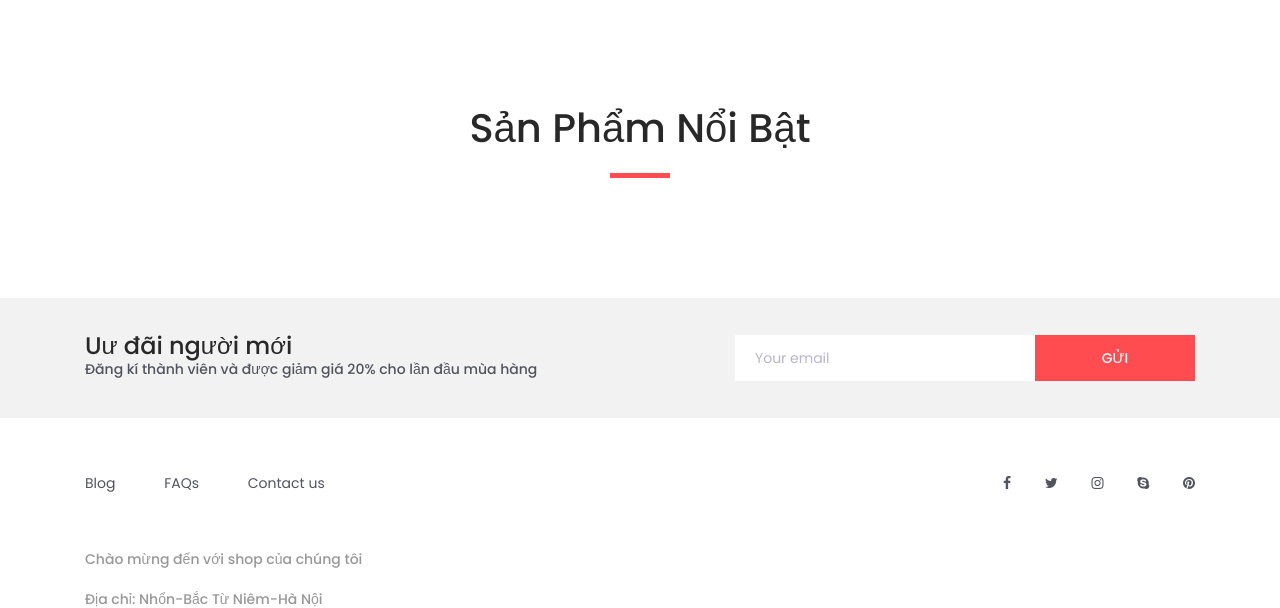
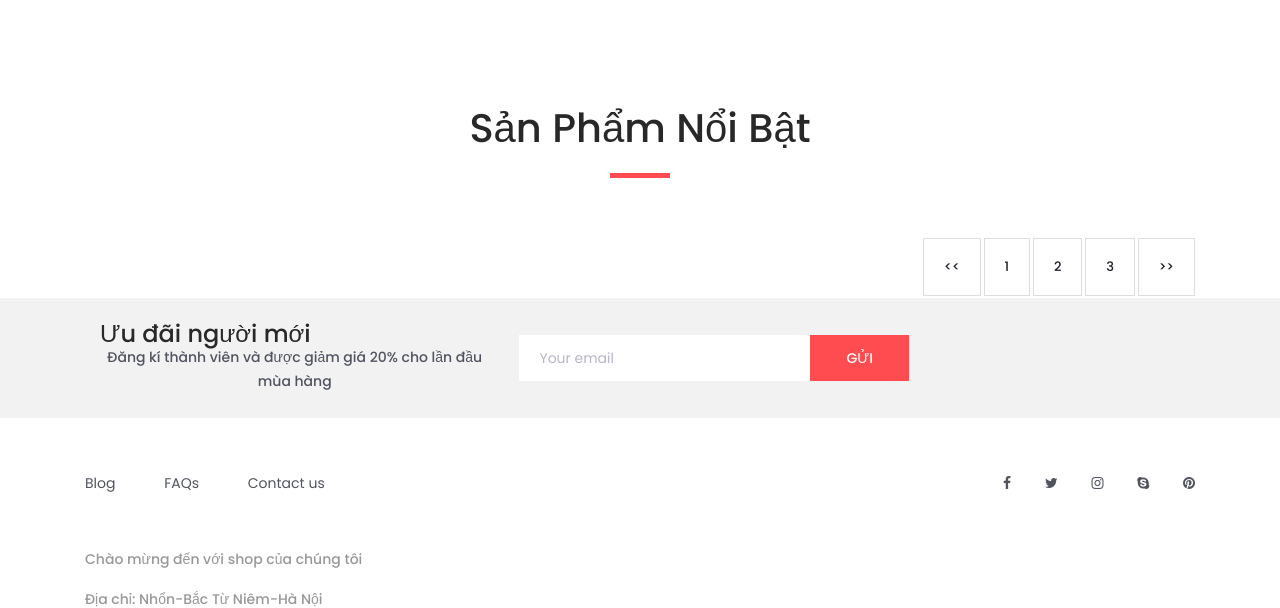
Before and after one commit to mannb24/DA1, a PHP site: page / in a window 1280 px wide. Shown: the part 850-1458 px from the top of the page. Run offline with PHP 8.4, Linux system fonts and the light colour scheme; data that the repository does not hold is empty.

Commit message:
no message

```diff
--- a/views/home.php
+++ b/views/home.php
@@ -1,6 +1,8 @@
 <head>
 	<link rel="stylesheet" type="text/css" href="views/styles/main_styles.css">
 	<link rel="stylesheet" type="text/css" href="views/styles/responsive.css">
+	<script src="https://ajax.googleapis.com/ajax/libs/jquery/3.6.0/jquery.min.js"></script>
+
 </head>
 
 <div class="main_slider" style="background-image:url(./views/images/slider_5.jpg)">
@@ -25,7 +27,7 @@
 			<?php foreach ($dmsp as $dm): ?>
 
 				<div class="col-md-4">
-					<div class="banner_item align-items-center" style="background-image:url(./views/images/banner_7.jpg)">
+					<div class="banner_item align-items-center" style="background-image:url(./views/images/banner1.jpg)">
 						<div class="banner_category">
 							<a href="index.php?act=categories&iddm=<?= $dm['IDDanhMuc'] ?>">
 								<?= $dm['TenDanhMuc'] ?>
@@ -51,7 +53,8 @@
 		</div>
 		<div class="row">
 			<div class="col">
-				<div class="product-grid" data-isotope='{ "itemSelector": ".product-item", "layoutMode": "fitRows" }'>
+				<div class="product-grid" data-isotope='{ "itemSelector": ".product-item", "layoutMode": "fitRows" }', style="position: relative; height: 135vh;">
+
 				<?php foreach ($spnew as $sp): ?>
 
 <div class="product-item men">
@@ -82,9 +85,23 @@
 
 <?php endforeach; ?>
 
+
+
+
 				</div>
 			</div>
+
 		</div>
+
+		<nav class="navbar">
+		<ul class="navbar_menu" id="page-links">
+			<li><a class="page-link" href="#"><<</a></li>
+            <li><a class="page-link" href="#">1</a></li>
+			<li><a class="page-link" href="#">2</a></li>
+			<li><a class="page-link" href="#">3</a></li>
+			<li><a class="page-link" href="#">>></a></li>
+		</ul>
+		</nav>
 	</div>
 </div>
 
@@ -94,7 +111,7 @@
 			<div class="col-lg-6">
 				<div
 					class="newsletter_text d-flex flex-column justify-content-center align-items-lg-start align-items-md-center text-center">
-					<h4>Uư đãi người mới</h4>
+					<h4>Ưu đãi người mới</h4>
 					<p>Đăng kí thành viên và được giảm giá 20% cho lần đầu mùa hàng</p>
 				</div>
 			</div>
--- a/views/taikhoan/dangky.php
+++ b/views/taikhoan/dangky.php
@@ -15,7 +15,7 @@
     color: red;
 }
         section {
-            padding-top: 100px;
+            padding-top: 250px;
             position: relative;
             width: 100%;
             height: 100vh;
@@ -165,6 +165,6 @@
                 ?>
             </p>
         </div>
-    </section>
+    </section><br><br>
 </body>
 </html>
```
Lines whose indentation alone changed are shown as unchanged.
